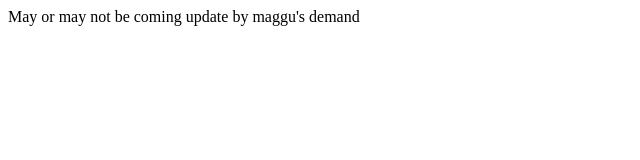
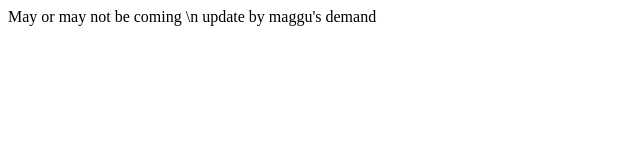
Before and after one commit to zMo0/FoodTakes, a plain HTML site: page index.html in a window 1280 px wide. Shown: the full height of the page, 0-640 px from the left. Drawn offline with Linux system fonts and the light colour scheme.

Commit message:
Update index.html

```diff
--- a/index.html
+++ b/index.html
@@ -6,7 +6,7 @@
     </head>
 
     <body>
-        May or may not be coming
+        May or may not be coming \n
         update by maggu's demand
     </body>
 </html>
```
